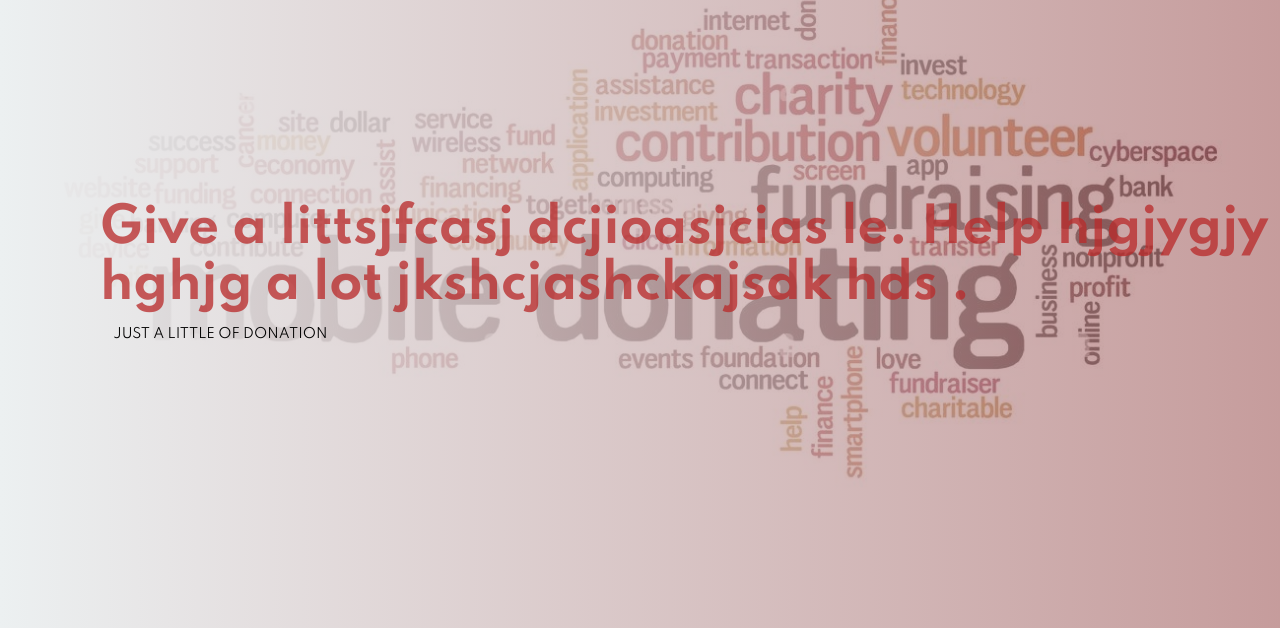
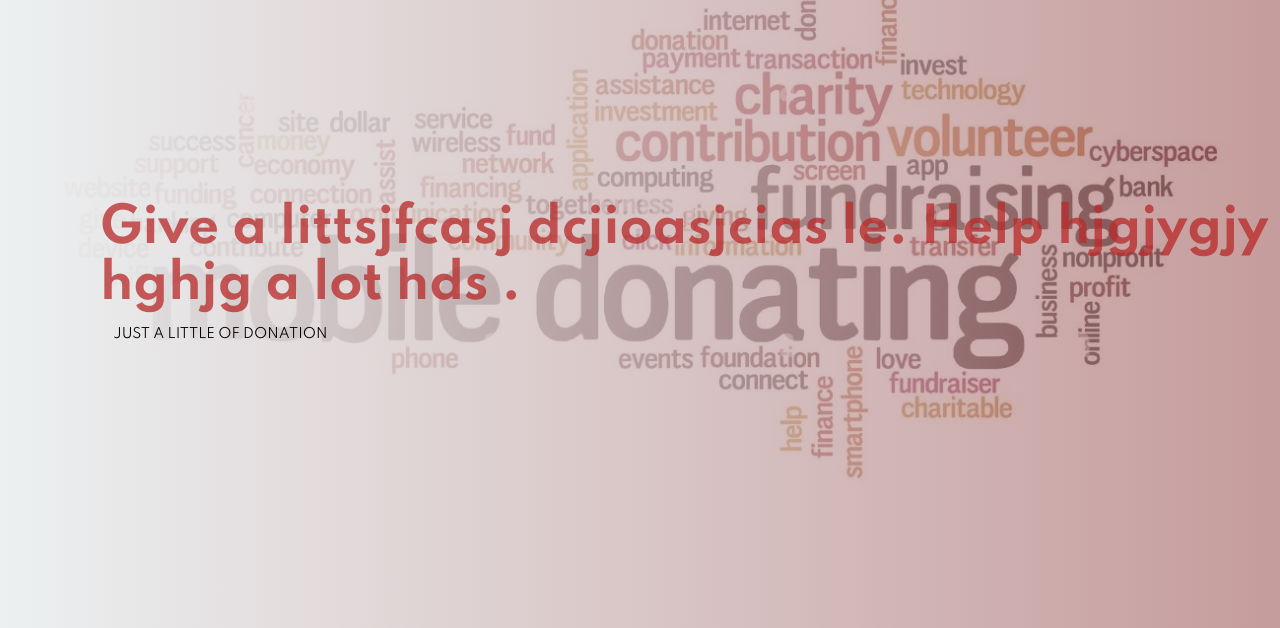
Before and after one commit to MANA321-mana/payment-gateway-, a plain HTML site: page index.html in a window 1280 px wide. Shown: the part 172-800 px from the top of the page. Drawn offline with Linux system fonts and the light colour scheme; files that its build step writes are made by us from their sources.

Commit message:
Update index.html

```diff
--- a/index.html
+++ b/index.html
@@ -31,7 +31,7 @@
         <section class="first">
             <h1 class="first-heading">
                 <span class="text">
-                    Give a littsjfcasj dcjioasjcias le. Help hjgjygjy hghjg a lot jkshcjashckajsdk hds .</span></h1>
+                    Give a littsjfcasj dcjioasjcias le. Help hjgjygjy hghjg a lot hds .</span></h1>
             <h5 class="first-subtext">JUST A LITTLE OF DONATION</h5>
 
             <form><script src="https://checkout.razorpay.com/v1/payment-button.js" data-payment_button_id="pl_IBYMRFr4tz6vEG" async> </script> </form>
```
